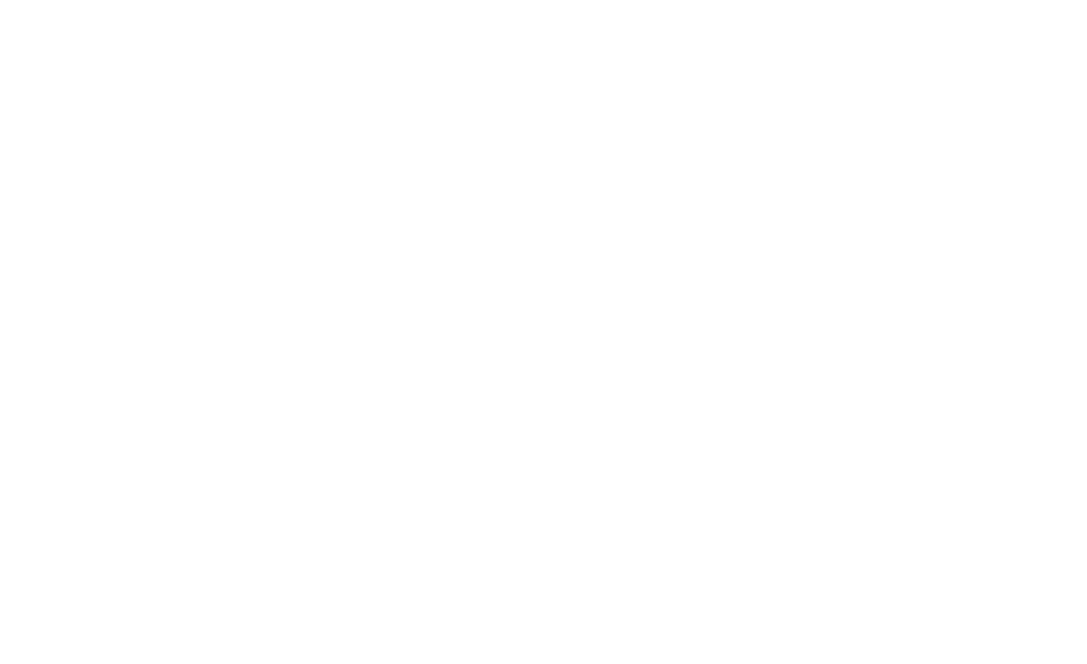
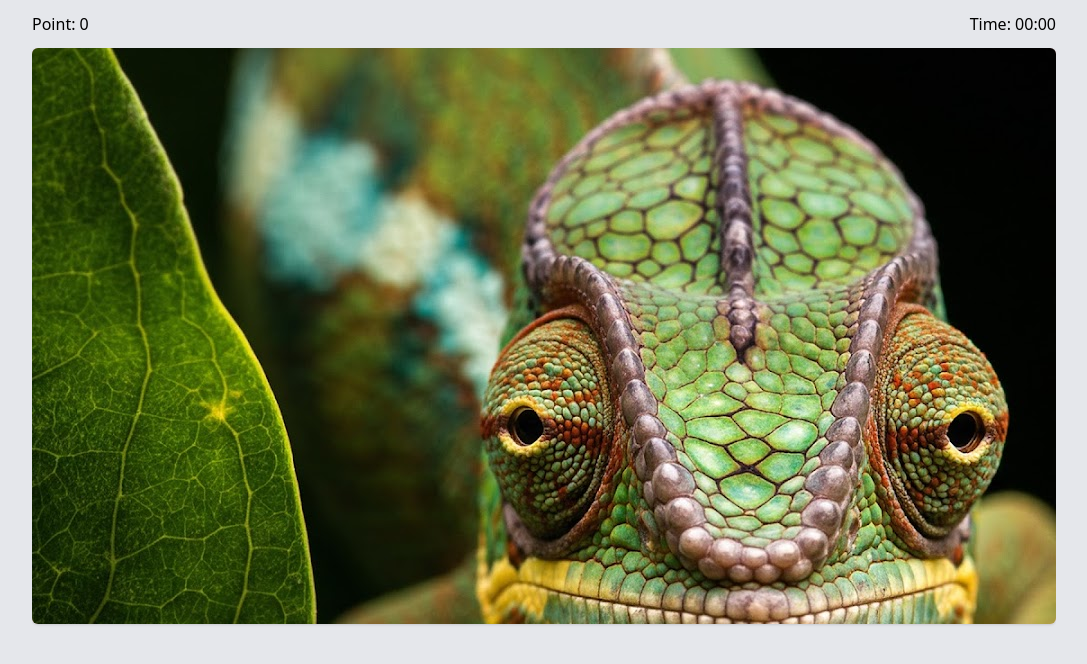
Before and after one commit to mkosmen/puzzle-game, a React (Vite) app: page / in a window 1280 px wide. Shown: the top 664 px of the page, without its empty margins (96-1183 px from the left). Built offline with nearby package versions, Linux system fonts and the light colour scheme.

Commit message:
parts created

```diff
--- a/index.html
+++ b/index.html
@@ -8,7 +8,7 @@
   <title>Puzzle Game</title>
 </head>
 
-<body>
+<body class="bg-gray-200 overflow-hidden">
   <div id="root"></div>
   <script type="module" src="/src/main.tsx"></script>
 </body>
--- a/src/App.tsx
+++ b/src/App.tsx
@@ -1,8 +1,89 @@
+import { useEffect, useState } from "react";
+import pImg from "./assets/images/image-1.jpg";
+import { getNewSize, get1Part, getRow } from "./util";
+
+interface PartSize {
+  width: number;
+  height: number;
+  top: number;
+  left: number;
+}
+
+function PartItem(partSize: PartSize) {
+  return (
+    <div
+      className="absolute top-0 left-0 bg-no-repeat"
+      style={{
+        width: `${partSize.width}px`,
+        height: `${partSize.height}px`,
+        top: `${partSize.top}px`,
+        left: `${partSize.left}px`,
+        backgroundImage: `url(${pImg})`,
+        backgroundPositionX: -1 * partSize.left,
+        backgroundPositionY: -1 * partSize.top,
+      }}
+    >
+      <span className="absolute w-full h-full bg-transparent hover:bg-amber-900 transition-all opacity-25"></span>
+    </div>
+  );
+}
+
 function App() {
+  const [, setDimension] = useState({ width: 0, height: 0 });
+  const [divSize, setDivSize] = useState({ width: 0, height: 0 });
+  const [parts, setParts] = useState<PartSize[]>([]);
+
+  useEffect(() => {
+    const img = new Image();
+    img.src = pImg;
+    img.onload = () => {
+      setDimension({ width: img.width, height: img.height });
+
+      const [w, h] = getNewSize(img.width, img.height);
+      setDivSize({ width: w, height: h });
+      const [pw, ph, pt] = get1Part({ width: w, height: h });
+
+      const parts: PartSize[] = [...Array(pt)].map((_, m) => {
+        const t = getRow(m) - 1;
+        const l = m - t * 8;
+        const partSize = {
+          width: pw,
+          height: ph,
+          top: 1 * (t * ph),
+          left: 1 * (l * pw),
+        };
+
+        return partSize;
+      });
+
+      setParts(parts);
+    };
+  }, []);
+
   return (
-    <div className="flex h-screen flex-col">
-      <header className="p-3"></header>
-      <main className="flex-1"></main>
+    <div className="flex h-screen flex-col md:max-w-5xl mx-auto">
+      <header className="py-3 flex justify-between">
+        <span>
+          Point: <span>0</span>
+        </span>
+        <span>
+          Time: <span>00:00</span>
+        </span>
+      </header>
+      <main className="flex-1 overflow-hidden relative">
+        <div
+          className="bg-red-200 bg-no-repeat bg-contain relative shadow rounded-md overflow-hidden"
+          style={{
+            width: `${divSize.width}px`,
+            height: `${divSize.height}px`,
+            // backgroundImage: `url(${pImg})`,
+          }}
+        >
+          {parts.map((m, i) => {
+            return <PartItem key={i} {...m} />;
+          })}
+        </div>
+      </main>
     </div>
   );
 }
--- /dev/null
+++ b/src/util.ts
@@ -0,0 +1,37 @@
+export function getNewSize(width: number, height: number) {
+  const widthRatio = 1024 / width;
+  const newHeight = Math.ceil(height * widthRatio);
+
+  return [1024, newHeight];
+}
+
+export function get1Part({
+  width,
+  height,
+  partSizeX = 8,
+  partSizeY = 4,
+}: {
+  width: number;
+  height: number;
+  partSizeX?: number;
+  partSizeY?: number;
+}) {
+  const widthSize = Math.floor(width / partSizeX);
+  const heightSize = Math.floor(height / partSizeY);
+
+  return [widthSize, heightSize, partSizeX * partSizeY];
+}
+
+export function getRow(val: number, expo = 8) {
+  let row = 1;
+
+  while (true) {
+    if (val < row * expo) {
+      break;
+    }
+
+    row += 1;
+  }
+
+  return row;
+}
```
Also changed, not shown: src/assets/images/image-1.jpg (added).
